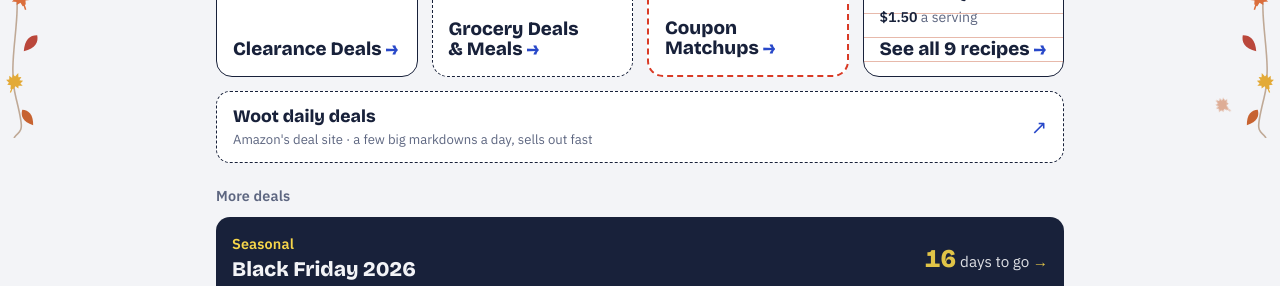
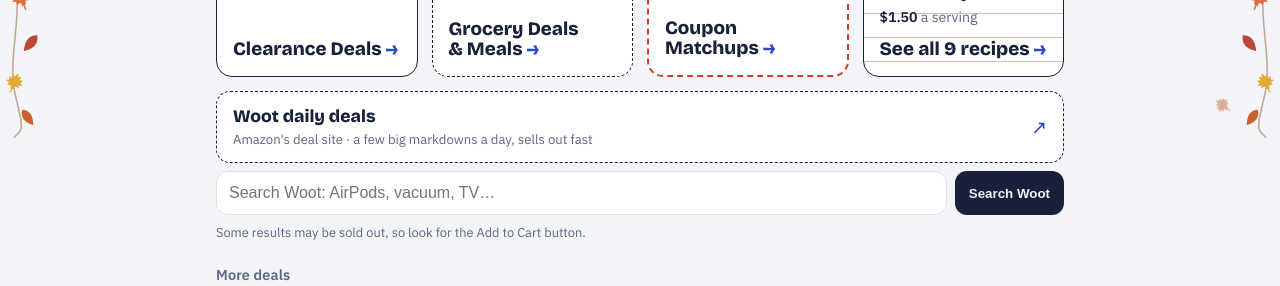
Before and after one commit to BashsBargains/BashsBargains.github.io, a plain HTML site: page index.html in a window 1280 px wide. Shown: the part 662-948 px from the top of the page. Drawn offline with nearby package versions, Linux system fonts and the light colour scheme.

```diff
--- a/index.html
+++ b/index.html
@@ -252,6 +252,13 @@ h1{font-size:clamp(2.6rem,12vw,5.2rem)}
 .wb-l span{font-size:.82rem;color:var(--muted)}
 .wootbar i{font-style:normal;font-size:1.2rem;color:var(--accent);flex:none}
 .wootbar:hover{border-style:solid}
+.wootbox{display:flex;flex-direction:column;gap:8px;margin-top:-8px}
+.wootbox .wootbar{margin-top:0}
+.wsearch{display:flex;gap:8px}
+.wsearch input{flex:1;min-width:0;border:1px solid var(--line);background:var(--card);border-radius:12px;padding:10px 12px;font-size:1rem;min-height:44px}
+.wsearch button{border:0;background:var(--ink);color:var(--bg);font-weight:600;border-radius:12px;padding:0 14px;min-height:44px;cursor:pointer;white-space:nowrap}
+.wsearch input:focus-visible,.wsearch button:focus-visible{outline:2px solid var(--accent);outline-offset:2px}
+.wnote{margin:0;font-size:.8rem;color:var(--muted)}
 .more-row .eats-tile{grid-column:1 / -1;border:1.5px solid var(--ink);box-shadow:inset 0 5px 0 var(--tag);font-size:1.05rem}
 .more-row .eats-tile small{font-size:.8rem}
 
@@ -366,10 +373,18 @@ h1{font-size:clamp(2.6rem,12vw,5.2rem)}
     </a>
   </section>
 
-  <a class="wootbar" href="https://www.woot.com/alldeals" target="_blank" rel="noopener">
-    <span class="wb-l"><b>Woot daily deals</b><span>Amazon's deal site · a few big markdowns a day, sells out fast</span></span>
-    <i aria-hidden="true">↗</i>
-  </a>
+  <section class="wootbox" aria-label="Search Woot">
+    <a class="wootbar" href="https://www.woot.com/alldeals" target="_blank" rel="noopener">
+      <span class="wb-l"><b>Woot daily deals</b><span>Amazon's deal site · a few big markdowns a day, sells out fast</span></span>
+      <i aria-hidden="true">↗</i>
+    </a>
+    <form class="wsearch" id="wsearch" role="search" action="https://www.google.com/search" method="get" target="_blank">
+      <input type="search" id="wq" placeholder="Search Woot: AirPods, vacuum, TV…" aria-label="Search Woot products" autocomplete="off" required>
+      <input type="hidden" name="q" id="wqfull">
+      <button type="submit">Search Woot</button>
+    </form>
+    <p class="wnote">Some results may be sold out, so look for the Add to Cart button.</p>
+  </section>
 
   <section class="more" aria-label="More deals">
     <p class="more-k">More deals</p>
@@ -491,5 +506,8 @@ fetch("/recipes/recipes.json",{cache:"no-store"}).then(r=>r.ok?r.json():null).th
 </script>
 <script src="/seasons.js" defer></script>
 <script src="/season.js" defer></script>
+<script>
+document.getElementById("wsearch").addEventListener("submit",function(){document.getElementById("wqfull").value="site:woot.com "+document.getElementById("wq").value.trim()});
+</script>
 </body>
 </html>
```
Also changed, not shown: deals/index.html (+1 -1 lines).
